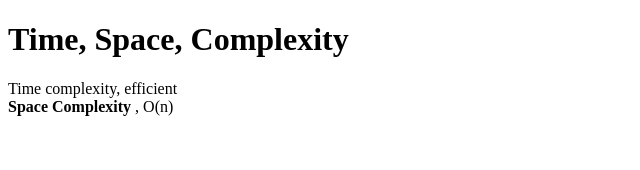
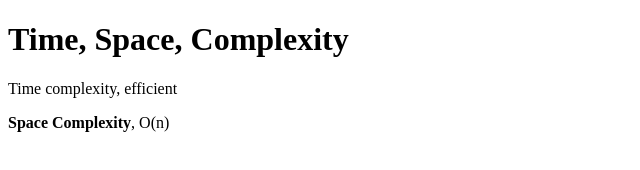
Before and after one commit to acciojob/time-and-space-complexity-jaypalande1425, a website: page main.html in a window 1280 px wide. Shown: the whole page, without its empty margins (0-640 px from the left). Drawn offline with Linux system fonts and the light colour scheme.

Commit message:
created a submission

```diff
--- a/main.html
+++ b/main.html
@@ -13,8 +13,8 @@
 
 </body>
 	<h1>Time, Space, Complexity</h1>
-	<p>Time complexity, efficient<br>
-	<b>Space Complexity </b>, O(n)</p>
+	<p>Time complexity, efficient<p>
+	<p><b>Space Complexity</b>, O(n)</p>
 
 
 </html>
```
